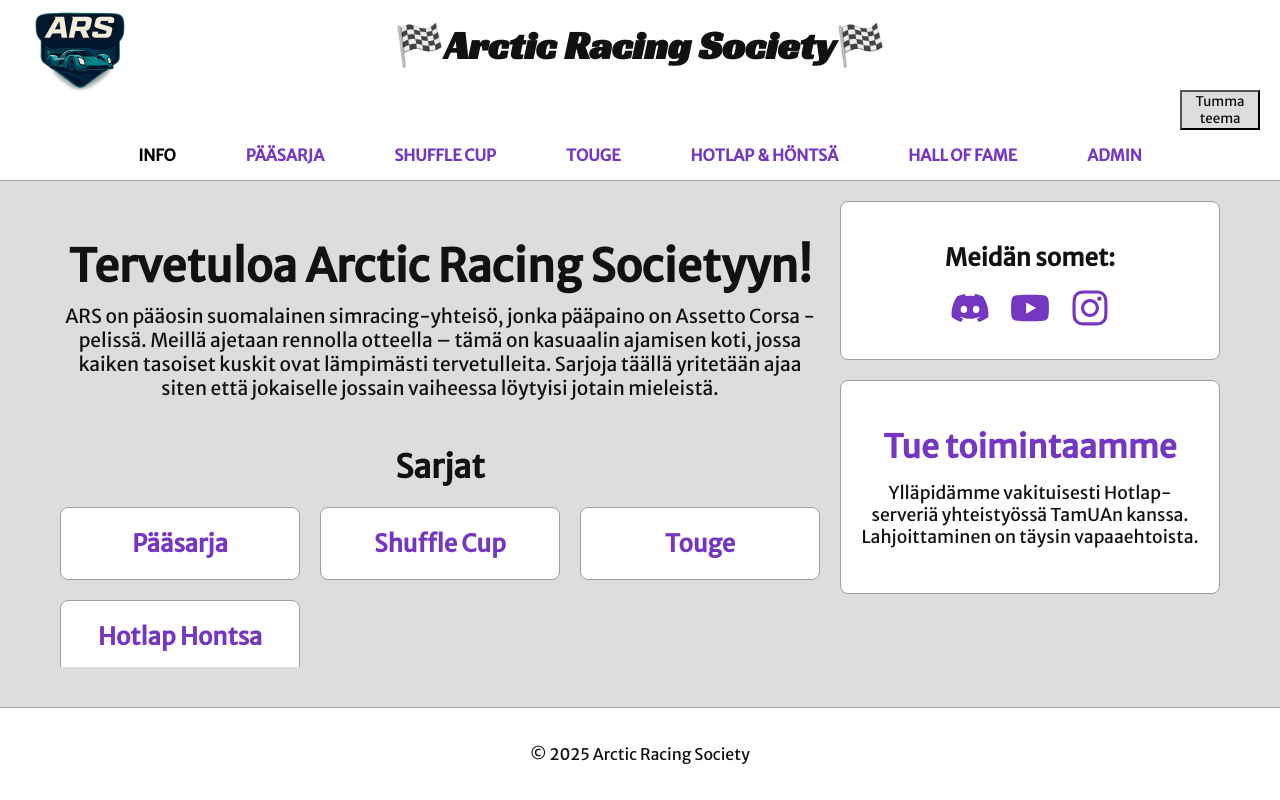
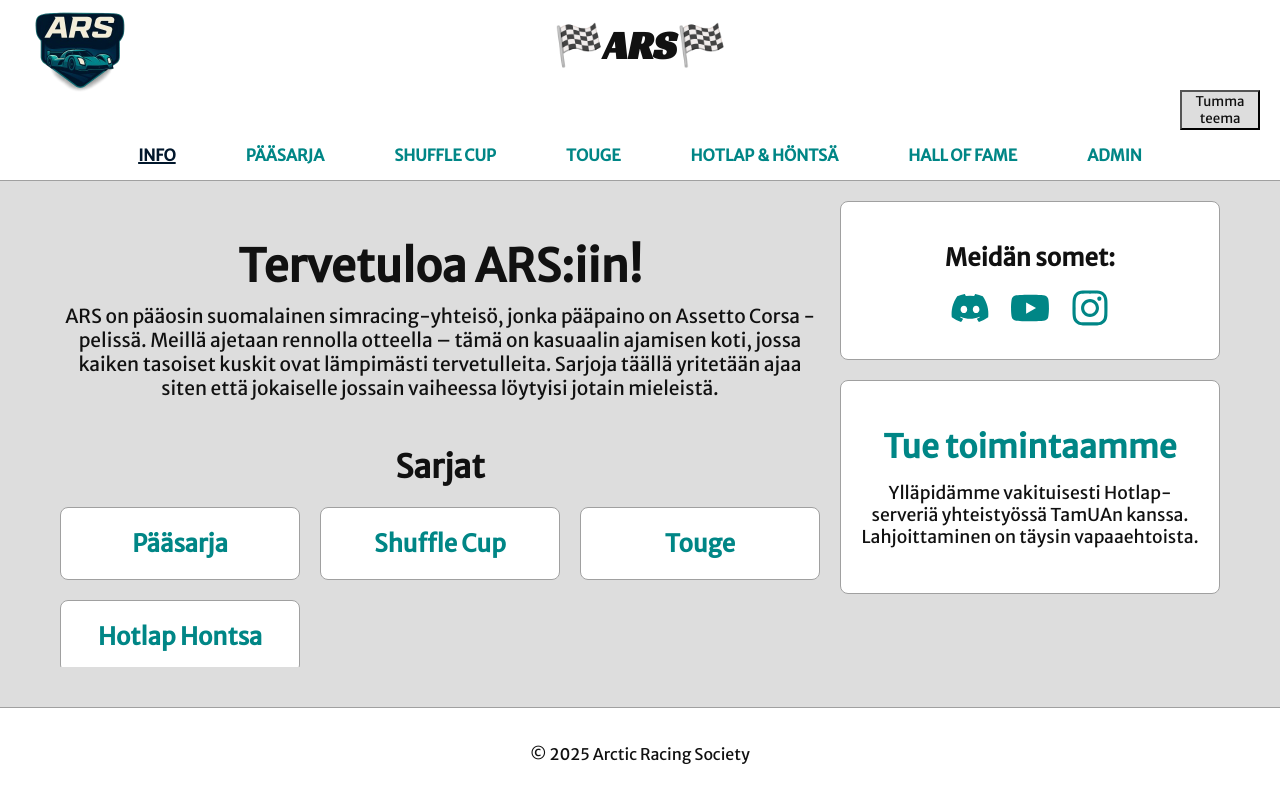
Before and after one commit to FSO-Naytto/FSO-Naytto, a React (Create React App) app: page /touge in a window 1280 px wide. Both pictures are taken after a click on the item "INFO". Built offline with nearby package versions, Linux system fonts and the light colour scheme; no server answers.

Commit message:
Add files via upload

```diff
--- a/src/components/Edit.css
+++ b/src/components/Edit.css
@@ -39,3 +39,17 @@
     margin-left: -1px;
     margin-top: 5px;
 }
+
+.saved-box {
+  position: fixed;
+  top: 15em;
+  left: 50%;
+  transform: translateX(-50%);
+  z-index: 9999;
+  background: #d4edda;
+  color: #155724;
+  border: 1px solid #c3e6cb;
+  padding: 0.5em 1.5em;
+  border-radius: 4px;
+  text-align: center;
+}
--- a/src/components/Edit.js
+++ b/src/components/Edit.js
@@ -40,6 +40,7 @@
 const Edit = ({ title, contentKey, value, onChange }) => {
   const [isEditing, setIsEditing] = useState(false);
   const [bbcode, setBBCode] = useState(value || "");
+  const [showSaved, setShowSaved] = useState(false);
   const textareaRef = useRef(null);
   const { isAdmin, token } = useAdmin();
 
@@ -72,6 +73,8 @@
       }
     }
     if (onChange) onChange(bbcode);
+    setShowSaved(true);
+    setTimeout(() => setShowSaved(false), 2000);
   };
 
   // Lisää tägin
@@ -91,6 +94,12 @@
   };
 
   return (
+    <div>
+      {showSaved && (
+        <div className="saved-box">
+          Muutokset tallennettu!
+        </div>
+      )}
       <div>
         <h1>
           {title}
@@ -134,6 +143,7 @@
           <div className="infobox" dangerouslySetInnerHTML={{ __html: parseBBCode(bbcode) }} />
         )}
       </div>
+    </div>
   );
 };
 
--- a/src/components/Header.css
+++ b/src/components/Header.css
@@ -19,10 +19,6 @@
     font-family: 'Racing Sans One', sans-serif;
 }
 
-.short-title {
-    display: none;
-}
-
 @media (max-width: 768px) {
     header {
         padding: 0;
@@ -34,9 +30,6 @@
         height: 30px;
         margin-bottom: 0;
     }
-    .full-title {
-        display: none;
-    }
     .short-title {
         display: inline;
         font-size: 1.2em;
--- a/src/components/Header.js
+++ b/src/components/Header.js
@@ -6,8 +6,7 @@
     <header>
       <img src="/ars.png" alt="Arctic Racing Society Logo" className="logo" />
       <h1>
-        <span className="full-title">🏁Arctic Racing Society🏁</span>
-        <span className="short-title">🏁ARS🏁</span>
+        <span>🏁ARS🏁</span>
       </h1>
     </header>
   );
--- a/src/components/Navigation.css
+++ b/src/components/Navigation.css
@@ -28,6 +28,7 @@
 
 nav a.active {
     color: var(--active-page);
+    text-decoration: 2px var(--active-page) underline;
 }
 
 nav {
--- a/src/index.css
+++ b/src/index.css
@@ -26,12 +26,12 @@
   --background: #dddddd;
   --text: #111;
   --footer-bg: white;
-  --link-text: #7536c2;
+  --link-text: #008686;
   --navbar-bg: white;
-  --active-page: black;
-  --link-hover: #1b0158;
+  --active-page: #01172C;
+  --link-hover: #01172C;
   --border-color: #a0a0a0;
-  --desc-color: #747373;
+  --desc-color: #796868;
   background: var(--background);
   color: var(--text);
 }
@@ -40,9 +40,9 @@
   --background: #111;
   --text: white;
   --footer-bg: #1f1f1f;
-  --link-text: #bb86fc;
+  --link-text: #259999;
   --active-page: white;
-  --link-hover: #3700b3;
+  --link-hover: white;
   --border-color: #333;
   --desc-color: #747373;
   background: var(--background);
--- a/src/pages/Info.js
+++ b/src/pages/Info.js
@@ -9,7 +9,7 @@
     <div className="info-page-grid">
       <main className="main-content">
         <section className="welcome-section">
-          <h1>Tervetuloa Arctic Racing Societyyn!</h1>
+          <h1>Tervetuloa ARS:iin!</h1>
           <p>ARS on pääosin suomalainen simracing-yhteisö, jonka pääpaino on Assetto Corsa -pelissä. Meillä ajetaan rennolla otteella – tämä on kasuaalin ajamisen koti, jossa kaiken tasoiset kuskit ovat lämpimästi tervetulleita. Sarjoja täällä yritetään ajaa siten että jokaiselle jossain vaiheessa löytyisi jotain mieleistä.</p>
         </section>
         <section className="series-links">
```
Lines whose indentation alone changed are shown as unchanged.
